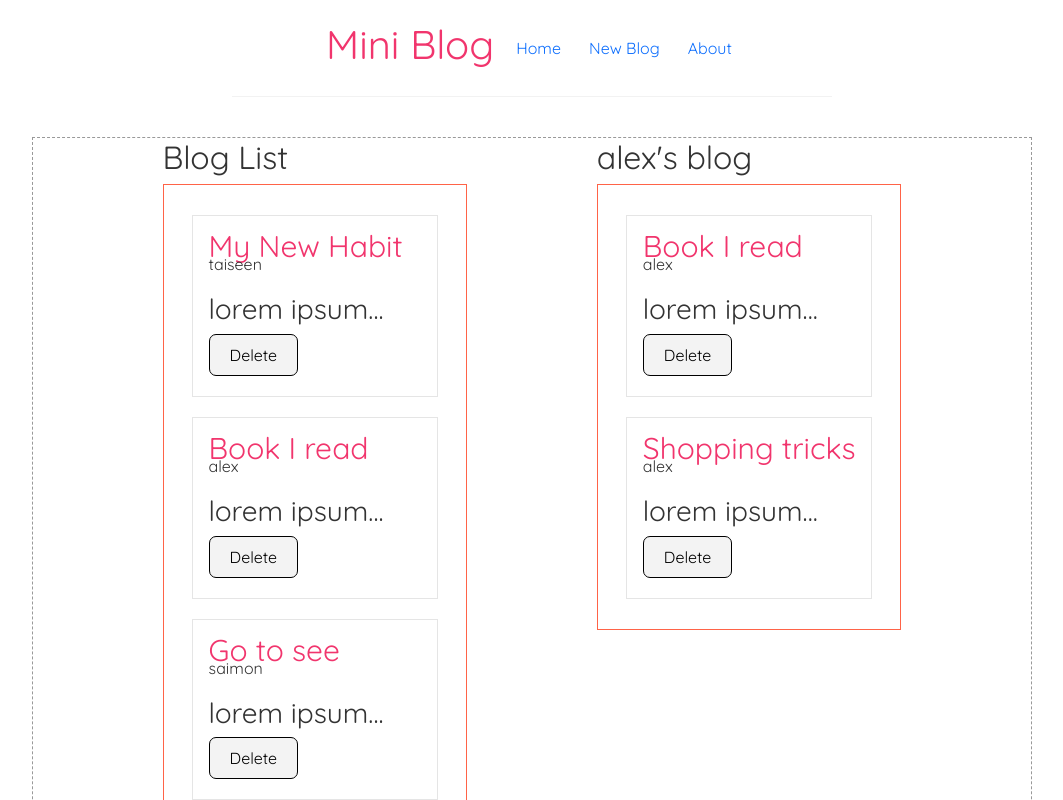
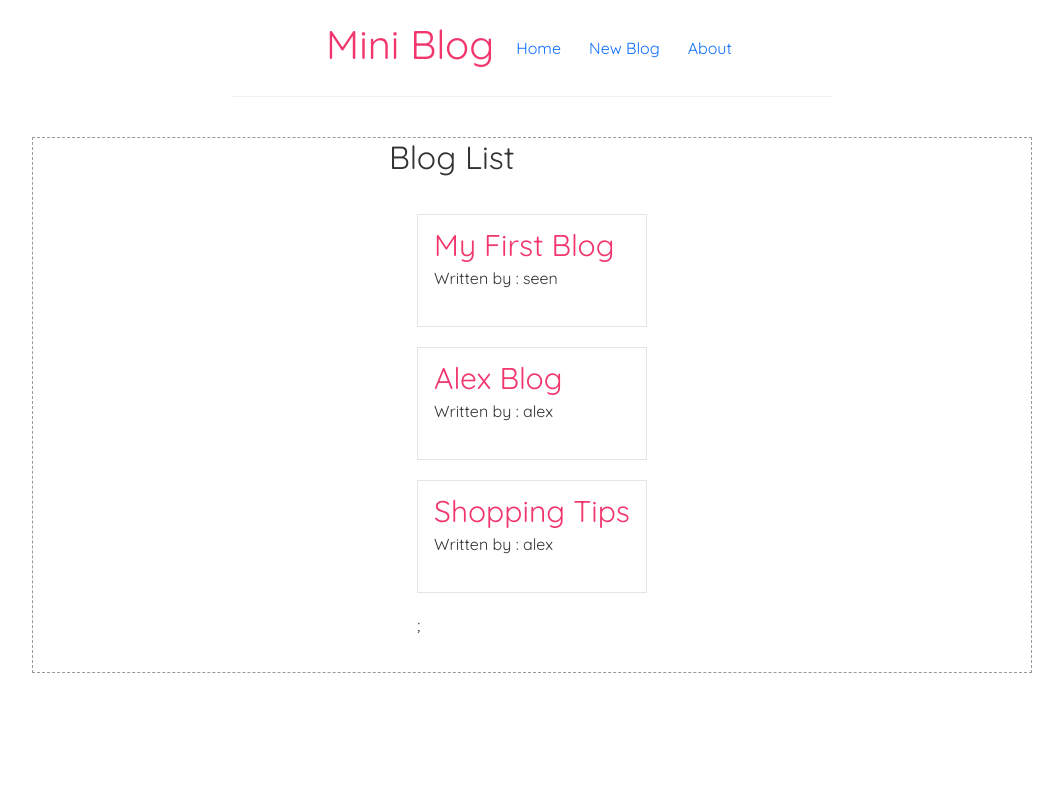
Before and after one commit to taiseen/react_mini_blog_site, a React (Create React App) app: page / in a window 1280 px wide. Shown: the top 800 px of the page, without its empty margins (108-1171 px from the left). Built offline with nearby package versions, Linux system fonts and the light colour scheme; data requests are answered from the project's data file.

Commit message:
loading add ==> OK

```diff
--- a/public/index.html
+++ b/public/index.html
@@ -11,7 +11,7 @@
   <link href="https://cdn.jsdelivr.net/npm/bootstrap@5.0.0/dist/css/bootstrap.min.css" rel="stylesheet"
     integrity="sha384-wEmeIV1mKuiNpC+IOBjI7aAzPcEZeedi5yW5f2yOq55WWLwNGmvvx4Um1vskeMj0" crossorigin="anonymous">
 
-  <title>ToDo List</title>
+  <title>Mini Blog</title>
 </head>
 
 <body>
--- a/src/App.js
+++ b/src/App.js
@@ -12,7 +12,6 @@ const App = () => {
 
         <Router>
             <NavBar />
-
             <div className="content">
                 <Home />
             </div>
--- a/src/Components/BlogList.js
+++ b/src/Components/BlogList.js
@@ -1,10 +1,10 @@
 import React from 'react';
 
-function BlogList({ blogs, deleteBlog }) {
+function BlogList({ blogs }) {
     return (
         <div className="blog_list">
             {blogs.map(blog => {
-                const { id, title, author, body } = blog;
+                const { id, title, author } = blog;
 
                 return (
                     <div
@@ -12,16 +12,11 @@ function BlogList({ blogs, deleteBlog }) {
                         key={id} >
 
                         <h2>{title}</h2>
-                        <p>{author}</p>
-                        <h3>{body}</h3>
-                        <button
-                            onClick={() => deleteBlog(id)}>
-                            Delete
-                        </button>
+                        <p>Written by : {author}</p>
 
                     </div>
                 );
-            })}
+            })};
         </div>
     );
 }
--- a/src/Components/Home.js
+++ b/src/Components/Home.js
@@ -1,41 +1,70 @@
-import React, { useState } from 'react';
+import React, { useEffect, useState } from 'react';
 import BlogList from './BlogList';
 
 
 function Home() {
 
-    const allBlog = [
-        { id: 1, title: 'My New Habit', body: 'lorem ipsum...', author: 'taiseen' },
-        { id: 2, title: 'Book I read', body: 'lorem ipsum...', author: 'alex' },
-        { id: 3, title: 'Go to see', body: 'lorem ipsum...', author: 'saimon' },
-        { id: 4, title: 'Shopping tricks', body: 'lorem ipsum...', author: 'alex' },
-    ]
+    const [blogs, setBlogs] = useState(null);
+    const [isLoading, setIsLoading] = useState(true);
 
-    const [blogs, setBlogs] = useState(allBlog);
+    useEffect(() => {
 
-    const handleClick = (e) => {
-        // trigger the react | to | re-render the template | change is happening...
+        const url = `http://localhost:8000/blogs`;
 
-    }
+        // waiting for 2 seconds
+        setTimeout(() => {
+            fetch(url)
+                .then(res => {
 
-    const deleteBlog = (id) => {
-        setBlogs(blogs.filter(blog => blog.id !== id))
-    }
+                    return res.json()
+                })
+                .then(data => {
+                    setBlogs(data)
+                    setIsLoading(false)
+                })
+                .catch(err => {
+                    console.log(err)
+                });
+        }, 2000);
+    }, []);
+
+    // const deleteBlog = (id) => {
+    //     setBlogs(blogs.filter(blog => blog.id !== id))
+    // }
 
     return (
         <div className="home">
             <div>
                 <h2>Blog List</h2>
-                <BlogList blogs={blogs} deleteBlog={deleteBlog} />
-            </div>
-            <div>
-                <h2>alex's blog</h2>
-                <BlogList
-                    blogs={blogs.filter(blog => blog.author === 'alex')}
-                    deleteBlog={deleteBlog} />
+                {isLoading && <h2>Loading...</h2>}
+                {blogs && <BlogList blogs={blogs} />}
             </div>
         </div>
     );
 }
 
 export default Home;
+
+
+// {
+//     "blogs": [
+//         {
+//             "title": "My First Blog",
+//             "body": "Lorem ipsum dolor sit amet consectetur adipisicing elit. Error odit incidunt sunt, eligendi fuga natus doloribus magni nemo adipisci eum inventore beatae iure dolor dicta cum! Ipsa dignissimos nobis ullam?",
+//             "author": "seen",
+//             "id": 1
+//         },
+//         {
+//             "title": "Alex Blog",
+//             "body": "Lorem ipsum dolor sit amet consectetur adipisicing elit. Error odit incidunt sunt, eligendi fuga Lorem ipsum dolor sit amet consectetur adipisicing elit. Error odit incidunt sunt, eligendi fuga natus doloribus magni nemo adipisci eum inventore beatae iure dolor dicta cum! Ipsa dignissimos nobis ullam?",
+//             "author": "alex",
+//             "id": 2
+//         },
+//         {
+//             "title": "Shopping Tips",
+//             "body": "Lorem ipsum dolor sit amet consectetur adipisicing elit. Error odit incidunt sunt, eligendi fuga natus doloribus magni nemo adipisci eum inventore beatae iure dolor dicta cum! Ipsa dignissimos nobis ullam?Lorem ipsum dolor sit amet consectetur adipisicing elit. Error odit incidunt sunt, eligendi fuga natus doloribus magni nemo adipisci eum inventore beatae iure dolor dicta cum! Ipsa dignissimos nobis ullam?",
+//             "author": "alex",
+//             "id": 3
+//         }
+//     ]
+// }
--- a/src/Components/NavBar.js
+++ b/src/Components/NavBar.js
@@ -1,6 +1,6 @@
 import React from 'react';
 
-function NavBar(props) {
+function NavBar() {
     return (
         <nav className="navbar">
             <h1>Mini Blog</h1>
--- /dev/null
+++ b/src/db/db.json
@@ -0,0 +1,22 @@
+{
+    "blogs": [
+        {
+            "title": "My First Blog",
+            "body": "Lorem ipsum dolor sit amet consectetur adipisicing elit. Error odit incidunt sunt, eligendi fuga natus doloribus magni nemo adipisci eum inventore beatae iure dolor dicta cum! Ipsa dignissimos nobis ullam?",
+            "author": "seen",
+            "id": 1
+        },
+        {
+            "title": "Alex Blog",
+            "body": "Lorem ipsum dolor sit amet consectetur adipisicing elit. Error odit incidunt sunt, eligendi fuga Lorem ipsum dolor sit amet consectetur adipisicing elit. Error odit incidunt sunt, eligendi fuga natus doloribus magni nemo adipisci eum inventore beatae iure dolor dicta cum! Ipsa dignissimos nobis ullam?",
+            "author": "alex",
+            "id": 2
+        },
+        {
+            "title": "Shopping Tips",
+            "body": "Lorem ipsum dolor sit amet consectetur adipisicing elit. Error odit incidunt sunt, eligendi fuga natus doloribus magni nemo adipisci eum inventore beatae iure dolor dicta cum! Ipsa dignissimos nobis ullam?Lorem ipsum dolor sit amet consectetur adipisicing elit. Error odit incidunt sunt, eligendi fuga natus doloribus magni nemo adipisci eum inventore beatae iure dolor dicta cum! Ipsa dignissimos nobis ullam?",
+            "author": "alex",
+            "id": 3
+        }
+    ]
+}
--- a/src/index.css
+++ b/src/index.css
@@ -79,11 +79,11 @@ button:hover {
 .blog_preview h2 {
   font-size    : 30px;
   color        : #F1356D;
-  margin-bottom: 5px;
+  margin-bottom: 20px;
   line-height  : 1px;
 }
 
 .blog_list {
-  border : 1px solid tomato;
+  /* border : 1px solid tomato; */
   padding: 10px 28px;
 }
```
Also changed, not shown: 1 other file (tests, documents, lock files or other folders).
